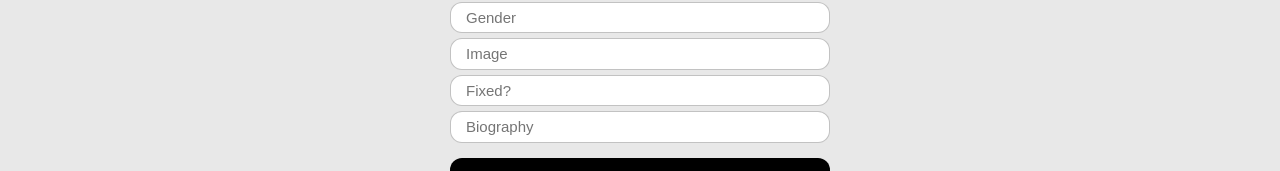
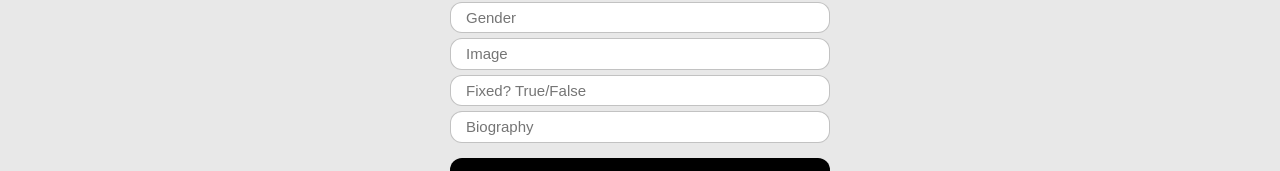
Before and after one commit to Cat-Snake-NYOI5/Friendchies-Iteration-Project, a React app: page /createprofile in a window 1280 px wide. Shown: the part 649-820 px from the top of the page. Built offline with nearby package versions, Linux system fonts and the light colour scheme.

Commit message:
successful profile creation redirect

```diff
--- a/client/pages/CreateProfile.jsx
+++ b/client/pages/CreateProfile.jsx
@@ -16,15 +16,12 @@ import {
 } from '../features/createProfileSlice';
 import '../style.css';
 import axios from 'axios';
+import { Navigate, useNavigate } from 'react-router-dom';
 
 export default function userInput() {
   const dispatch = useDispatch();
-  // const dogNameValue = useSelector((state) => state.createProfile.dog_name);
-  // const ownerNameValue = useSelector((state) => state.createProfile.owner_name);
-  // const phoneNum = useSelector((state) => state.createProfile.phone_number);
-  // const onSubmit = (data) => {
-  //   dispatch(createProf(data));
-  // };
+  const navigate = useNavigate();
+
   const nameDog = useSelector((state) => state.createProfile.dog_name);
   const nameOwner = useSelector((state) => state.createProfile.owner_name);
   const zipC = useSelector((state) => state.createProfile.zip);
@@ -40,8 +37,6 @@ export default function userInput() {
   const handleChange = async (e) => {
     e.preventDefault();
     // console.log('I am here testing create profile')
-
-
     try {
       // console.log('this is dog name', id)
 
@@ -74,11 +69,14 @@ export default function userInput() {
         dispatch(fixed({ isfixed: fixedDog }));
         dispatch(biography({ biography: bioDog }));
         // id: result.data,
+        navigate('/swipe')
+
       }
     } catch (error) {
       console.log('This is an error', error);
     }
   };
+
 
   return (
     <div className="login">
@@ -102,7 +100,7 @@ export default function userInput() {
           onChange={(e) => dispatch(zip(e.target.value))}
         />
         <input
-          type='string'
+          type='text'
           placeholder='Breed'
           onChange={(e) => dispatch(breed(e.target.value))}
         />
@@ -133,7 +131,7 @@ export default function userInput() {
         />
         <input
           type='boolean'
-          placeholder='Fixed?'
+          placeholder='Fixed? True/False'
           onChange={(e) => dispatch(fixed(e.target.value))}
         />
         <input
```
